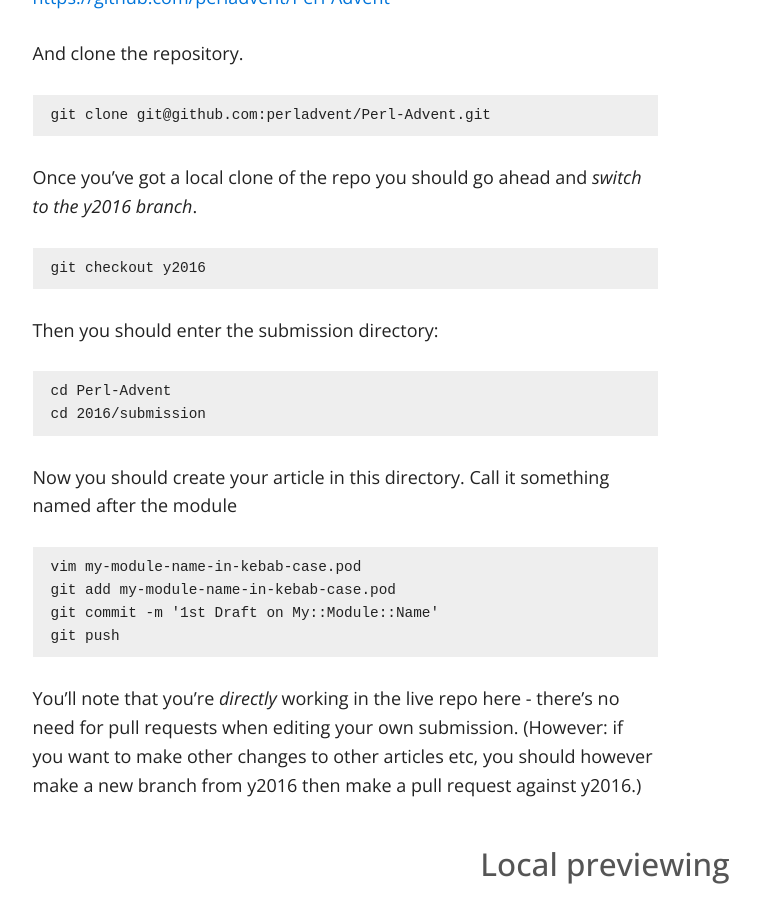
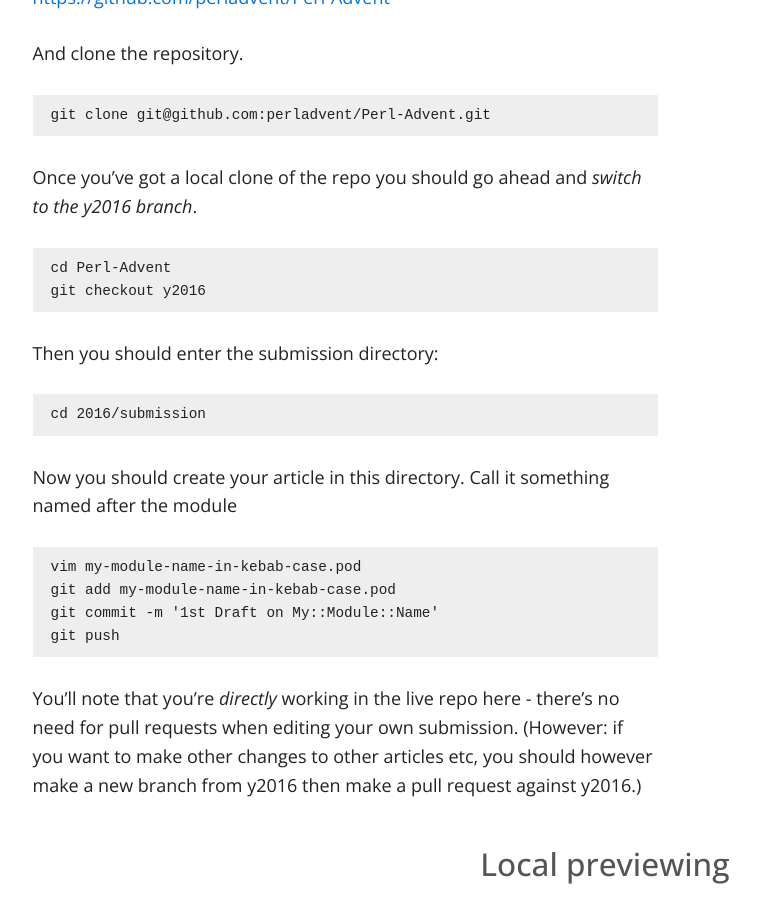
Before and after one commit to davorg/perl-advent-cfp, a Jekyll site: the page built from accepted.md, in a window 1280 px wide and 900 px high, scrolled down 913 px. Shown: the whole window, without its empty margins (295-1055 px from the left). Built offline with Jekyll 4.4.1, drawn with Linux system fonts in a browser that asks for light colours; nearby versions of some CDN libraries.

Commit message:
fix ordering of shell commands

```diff
--- a/accepted.md
+++ b/accepted.md
@@ -21,11 +21,11 @@ And clone the repository.
 Once you've got a local clone of the repo you should go ahead and *switch to the
 y2016 branch*.
 
+    cd Perl-Advent
     git checkout y2016
 
 Then you should enter the submission directory:
 
-    cd Perl-Advent
     cd 2016/submission
 
 Now you should create your article in this directory.  Call it something
```
